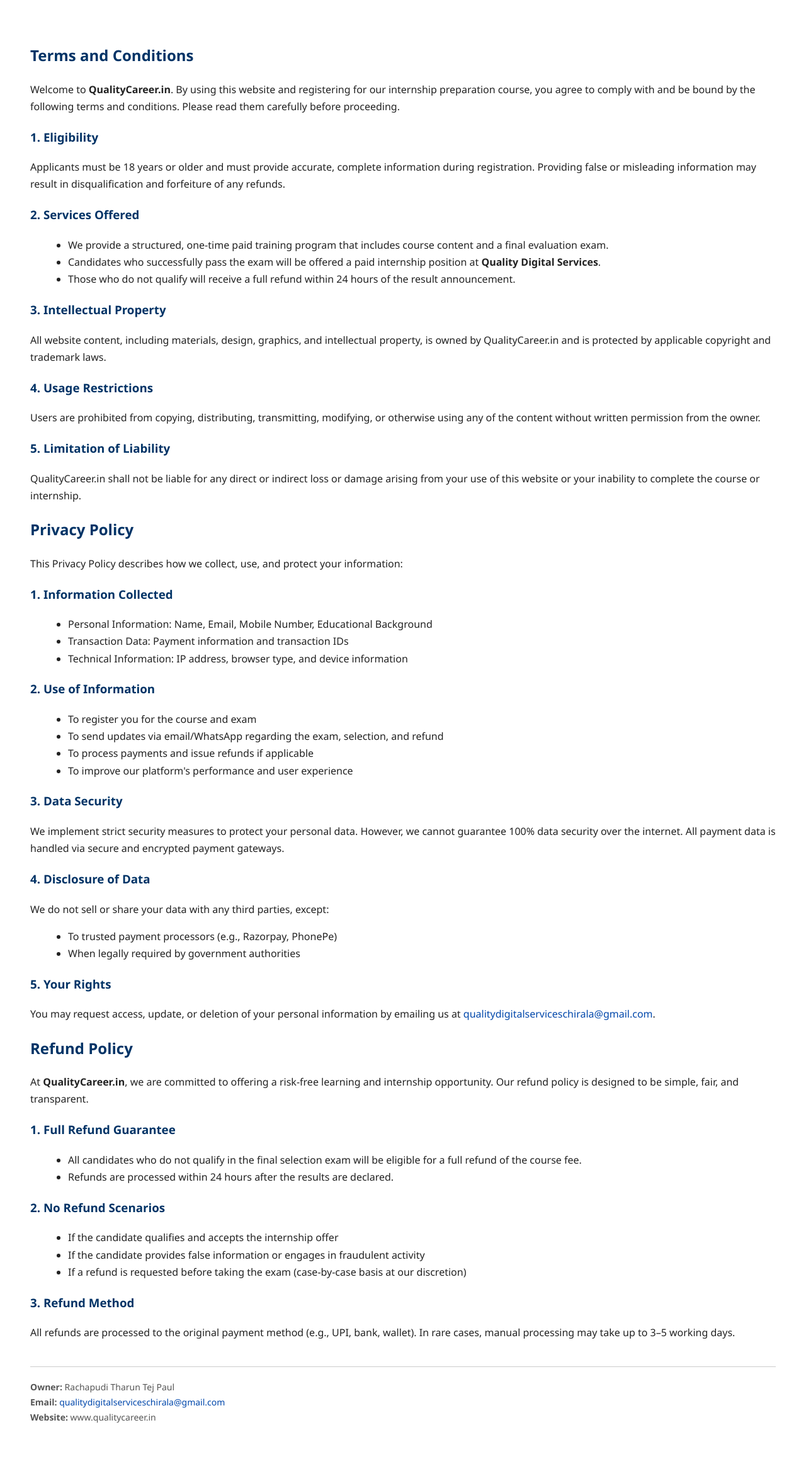
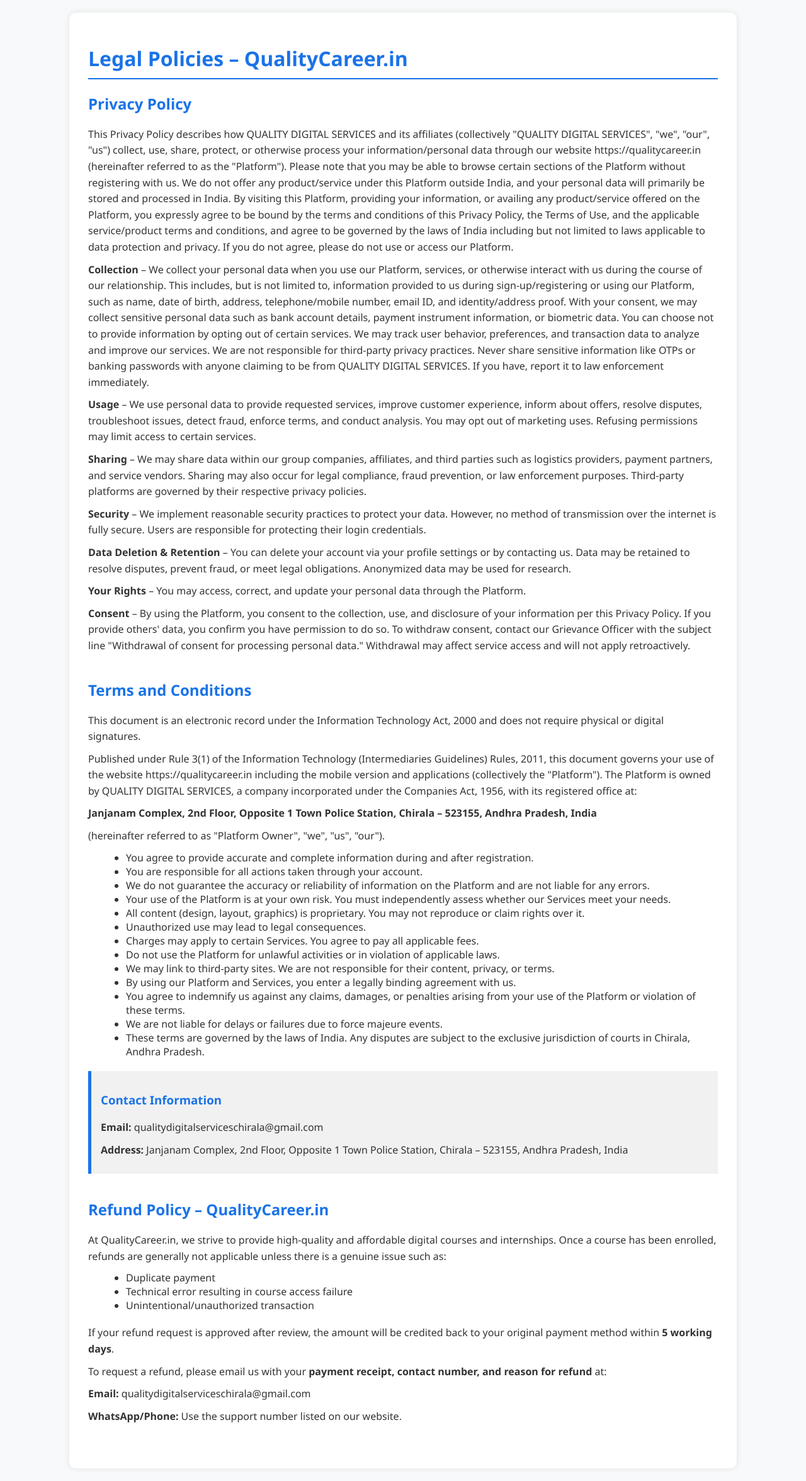
Before and after one commit to professional-hub/Exam, a Flask app: page /terms-and-conditions in a window 1280 px wide. Shown: the whole page at 63% size. Before the commit the page ends 2260 px from the top, so only its background shows below. Run offline with Flask 3, Linux system fonts and the light colour scheme.

Commit message:
Update terms.html

```diff
--- a/Online-Examination-System-with-Timer-and-Leaderboard-main/templates/terms.html
+++ b/Online-Examination-System-with-Timer-and-Leaderboard-main/templates/terms.html
@@ -2,96 +2,120 @@
 <html lang="en">
 <head>
   <meta charset="UTF-8" />
-  <meta name="viewport" content="width=device-width, initial-scale=1.0"/>
-  <title>Terms, Privacy & Refund Policy – QualityCareer.in</title>
+  <meta name="viewport" content="width=device-width, initial-scale=1.0" />
+  <title>Legal Policies - QualityCareer.in</title>
   <style>
-    body { font-family: 'Segoe UI', sans-serif; padding: 40px; background-color: #ffffff; color: #222; line-height: 1.7; }
-    h2, h3 { color: #003366; }
-    ul { margin-left: 20px; }
-    .footer { margin-top: 40px; border-top: 1px solid #ccc; padding-top: 20px; font-size: 14px; color: #555; }
-    a { color: #0047ab; text-decoration: none; }
+    body {
+      font-family: 'Segoe UI', Tahoma, Geneva, Verdana, sans-serif;
+      background-color: #f8f9fa;
+      margin: 0;
+      padding: 20px;
+      color: #333;
+    }
+    .container {
+      max-width: 1000px;
+      margin: auto;
+      background-color: #fff;
+      padding: 30px;
+      border-radius: 10px;
+      box-shadow: 0 0 10px rgba(0,0,0,0.1);
+    }
+    h1, h2, h3 {
+      color: #1a73e8;
+    }
+    h1 {
+      border-bottom: 2px solid #1a73e8;
+      padding-bottom: 10px;
+    }
+    p {
+      line-height: 1.6;
+      margin: 10px 0;
+    }
+    ul {
+      margin: 10px 0 20px 20px;
+    }
+    .section {
+      margin-bottom: 40px;
+    }
+    .contact {
+      background-color: #f1f1f1;
+      padding: 15px;
+      border-left: 5px solid #1a73e8;
+    }
   </style>
 </head>
 <body>
+  <div class="container">
+    <h1>Legal Policies – QualityCareer.in</h1>
 
-  <h2>Terms and Conditions</h2>
-  <p>Welcome to <strong>QualityCareer.in</strong>. By using this website and registering for our internship preparation course, you agree to comply with and be bound by the following terms and conditions. Please read them carefully before proceeding.</p>
+    <div class="section">
+      <h2>Privacy Policy</h2>
+      <p>This Privacy Policy describes how QUALITY DIGITAL SERVICES and its affiliates (collectively "QUALITY DIGITAL SERVICES", "we", "our", "us") collect, use, share, protect, or otherwise process your information/personal data through our website https://qualitycareer.in (hereinafter referred to as the "Platform"). Please note that you may be able to browse certain sections of the Platform without registering with us. We do not offer any product/service under this Platform outside India, and your personal data will primarily be stored and processed in India. By visiting this Platform, providing your information, or availing any product/service offered on the Platform, you expressly agree to be bound by the terms and conditions of this Privacy Policy, the Terms of Use, and the applicable service/product terms and conditions, and agree to be governed by the laws of India including but not limited to laws applicable to data protection and privacy. If you do not agree, please do not use or access our Platform.</p>
 
-  <h3>1. Eligibility</h3>
-  <p>Applicants must be 18 years or older and must provide accurate, complete information during registration. Providing false or misleading information may result in disqualification and forfeiture of any refunds.</p>
+      <p><strong>Collection</strong> – We collect your personal data when you use our Platform, services, or otherwise interact with us during the course of our relationship. This includes, but is not limited to, information provided to us during sign-up/registering or using our Platform, such as name, date of birth, address, telephone/mobile number, email ID, and identity/address proof. With your consent, we may collect sensitive personal data such as bank account details, payment instrument information, or biometric data. You can choose not to provide information by opting out of certain services. We may track user behavior, preferences, and transaction data to analyze and improve our services. We are not responsible for third-party privacy practices. Never share sensitive information like OTPs or banking passwords with anyone claiming to be from QUALITY DIGITAL SERVICES. If you have, report it to law enforcement immediately.</p>
 
-  <h3>2. Services Offered</h3>
-  <ul>
-    <li>We provide a structured, one-time paid training program that includes course content and a final evaluation exam.</li>
-    <li>Candidates who successfully pass the exam will be offered a paid internship position at <strong>Quality Digital Services</strong>.</li>
-    <li>Those who do not qualify will receive a full refund within 24 hours of the result announcement.</li>
-  </ul>
+      <p><strong>Usage</strong> – We use personal data to provide requested services, improve customer experience, inform about offers, resolve disputes, troubleshoot issues, detect fraud, enforce terms, and conduct analysis. You may opt out of marketing uses. Refusing permissions may limit access to certain services.</p>
 
-  <h3>3. Intellectual Property</h3>
-  <p>All website content, including materials, design, graphics, and intellectual property, is owned by QualityCareer.in and is protected by applicable copyright and trademark laws.</p>
+      <p><strong>Sharing</strong> – We may share data within our group companies, affiliates, and third parties such as logistics providers, payment partners, and service vendors. Sharing may also occur for legal compliance, fraud prevention, or law enforcement purposes. Third-party platforms are governed by their respective privacy policies.</p>
 
-  <h3>4. Usage Restrictions</h3>
-  <p>Users are prohibited from copying, distributing, transmitting, modifying, or otherwise using any of the content without written permission from the owner.</p>
+      <p><strong>Security</strong> – We implement reasonable security practices to protect your data. However, no method of transmission over the internet is fully secure. Users are responsible for protecting their login credentials.</p>
 
-  <h3>5. Limitation of Liability</h3>
-  <p>QualityCareer.in shall not be liable for any direct or indirect loss or damage arising from your use of this website or your inability to complete the course or internship.</p>
+      <p><strong>Data Deletion & Retention</strong> – You can delete your account via your profile settings or by contacting us. Data may be retained to resolve disputes, prevent fraud, or meet legal obligations. Anonymized data may be used for research.</p>
 
-  <h2>Privacy Policy</h2>
-  <p>This Privacy Policy describes how we collect, use, and protect your information:</p>
+      <p><strong>Your Rights</strong> – You may access, correct, and update your personal data through the Platform.</p>
 
-  <h3>1. Information Collected</h3>
-  <ul>
-    <li>Personal Information: Name, Email, Mobile Number, Educational Background</li>
-    <li>Transaction Data: Payment information and transaction IDs</li>
-    <li>Technical Information: IP address, browser type, and device information</li>
-  </ul>
+      <p><strong>Consent</strong> – By using the Platform, you consent to the collection, use, and disclosure of your information per this Privacy Policy. If you provide others' data, you confirm you have permission to do so. To withdraw consent, contact our Grievance Officer with the subject line "Withdrawal of consent for processing personal data." Withdrawal may affect service access and will not apply retroactively.</p>
+    </div>
 
-  <h3>2. Use of Information</h3>
-  <ul>
-    <li>To register you for the course and exam</li>
-    <li>To send updates via email/WhatsApp regarding the exam, selection, and refund</li>
-    <li>To process payments and issue refunds if applicable</li>
-    <li>To improve our platform's performance and user experience</li>
-  </ul>
+    <div class="section">
+      <h2>Terms and Conditions</h2>
+      <p>This document is an electronic record under the Information Technology Act, 2000 and does not require physical or digital signatures.</p>
 
-  <h3>3. Data Security</h3>
-  <p>We implement strict security measures to protect your personal data. However, we cannot guarantee 100% data security over the internet. All payment data is handled via secure and encrypted payment gateways.</p>
+      <p>Published under Rule 3(1) of the Information Technology (Intermediaries Guidelines) Rules, 2011, this document governs your use of the website https://qualitycareer.in including the mobile version and applications (collectively the "Platform"). The Platform is owned by QUALITY DIGITAL SERVICES, a company incorporated under the Companies Act, 1956, with its registered office at:</p>
 
-  <h3>4. Disclosure of Data</h3>
-  <p>We do not sell or share your data with any third parties, except:
-    <ul>
-      <li>To trusted payment processors (e.g., Razorpay, PhonePe)</li>
-      <li>When legally required by government authorities</li>
-    </ul>
-  </p>
+      <p><strong>Janjanam Complex, 2nd Floor, Opposite 1 Town Police Station, Chirala – 523155, Andhra Pradesh, India</strong></p>
 
-  <h3>5. Your Rights</h3>
-  <p>You may request access, update, or deletion of your personal information by emailing us at <a href="mailto:qualitydigitalserviceschirala@gmail.com">qualitydigitalserviceschirala@gmail.com</a>.</p>
+      <p>(hereinafter referred to as "Platform Owner", "we", "us", "our").</p>
 
-  <h2>Refund Policy</h2>
-  <p>At <strong>QualityCareer.in</strong>, we are committed to offering a risk-free learning and internship opportunity. Our refund policy is designed to be simple, fair, and transparent.</p>
+      <ul>
+        <li>You agree to provide accurate and complete information during and after registration.</li>
+        <li>You are responsible for all actions taken through your account.</li>
+        <li>We do not guarantee the accuracy or reliability of information on the Platform and are not liable for any errors.</li>
+        <li>Your use of the Platform is at your own risk. You must independently assess whether our Services meet your needs.</li>
+        <li>All content (design, layout, graphics) is proprietary. You may not reproduce or claim rights over it.</li>
+        <li>Unauthorized use may lead to legal consequences.</li>
+        <li>Charges may apply to certain Services. You agree to pay all applicable fees.</li>
+        <li>Do not use the Platform for unlawful activities or in violation of applicable laws.</li>
+        <li>We may link to third-party sites. We are not responsible for their content, privacy, or terms.</li>
+        <li>By using our Platform and Services, you enter a legally binding agreement with us.</li>
+        <li>You agree to indemnify us against any claims, damages, or penalties arising from your use of the Platform or violation of these terms.</li>
+        <li>We are not liable for delays or failures due to force majeure events.</li>
+        <li>These terms are governed by the laws of India. Any disputes are subject to the exclusive jurisdiction of courts in Chirala, Andhra Pradesh.</li>
+      </ul>
 
-  <h3>1. Full Refund Guarantee</h3>
-  <ul>
-    <li>All candidates who do not qualify in the final selection exam will be eligible for a full refund of the course fee.</li>
-    <li>Refunds are processed within 24 hours after the results are declared.</li>
-  </ul>
+      <div class="contact">
+        <h3>Contact Information</h3>
+        <p><strong>Email:</strong> qualitydigitalserviceschirala@gmail.com</p>
+        <p><strong>Address:</strong> Janjanam Complex, 2nd Floor, Opposite 1 Town Police Station, Chirala – 523155, Andhra Pradesh, India</p>
+      </div>
+    </div>
 
-  <h3>2. No Refund Scenarios</h3>
-  <ul>
-    <li>If the candidate qualifies and accepts the internship offer</li>
-    <li>If the candidate provides false information or engages in fraudulent activity</li>
-    <li>If a refund is requested before taking the exam (case-by-case basis at our discretion)</li>
-  </ul>
+    <div class="section">
+      <h2>Refund Policy – QualityCareer.in</h2>
+      <p>At QualityCareer.in, we strive to provide high-quality and affordable digital courses and internships. Once a course has been enrolled, refunds are generally not applicable unless there is a genuine issue such as:</p>
 
-  <h3>3. Refund Method</h3>
-  <p>All refunds are processed to the original payment method (e.g., UPI, bank, wallet). In rare cases, manual processing may take up to 3–5 working days.</p>
+      <ul>
+        <li>Duplicate payment</li>
+        <li>Technical error resulting in course access failure</li>
+        <li>Unintentional/unauthorized transaction</li>
+      </ul>
 
-  <div class="footer">
-    <strong>Owner:</strong> Rachapudi Tharun Tej Paul<br>
-    <strong>Email:</strong> <a href="mailto:qualitydigitalserviceschirala@gmail.com">qualitydigitalserviceschirala@gmail.com</a><br>
-    <strong>Website:</strong> www.qualitycareer.in
+      <p>If your refund request is approved after review, the amount will be credited back to your original payment method within <strong>5 working days</strong>.</p>
+
+      <p>To request a refund, please email us with your <strong>payment receipt, contact number, and reason for refund</strong> at:</p>
+      <p><strong>Email:</strong> qualitydigitalserviceschirala@gmail.com</p>
+      <p><strong>WhatsApp/Phone:</strong> Use the support number listed on our website.</p>
+    </div>
   </div>
-
 </body>
 </html>
```
